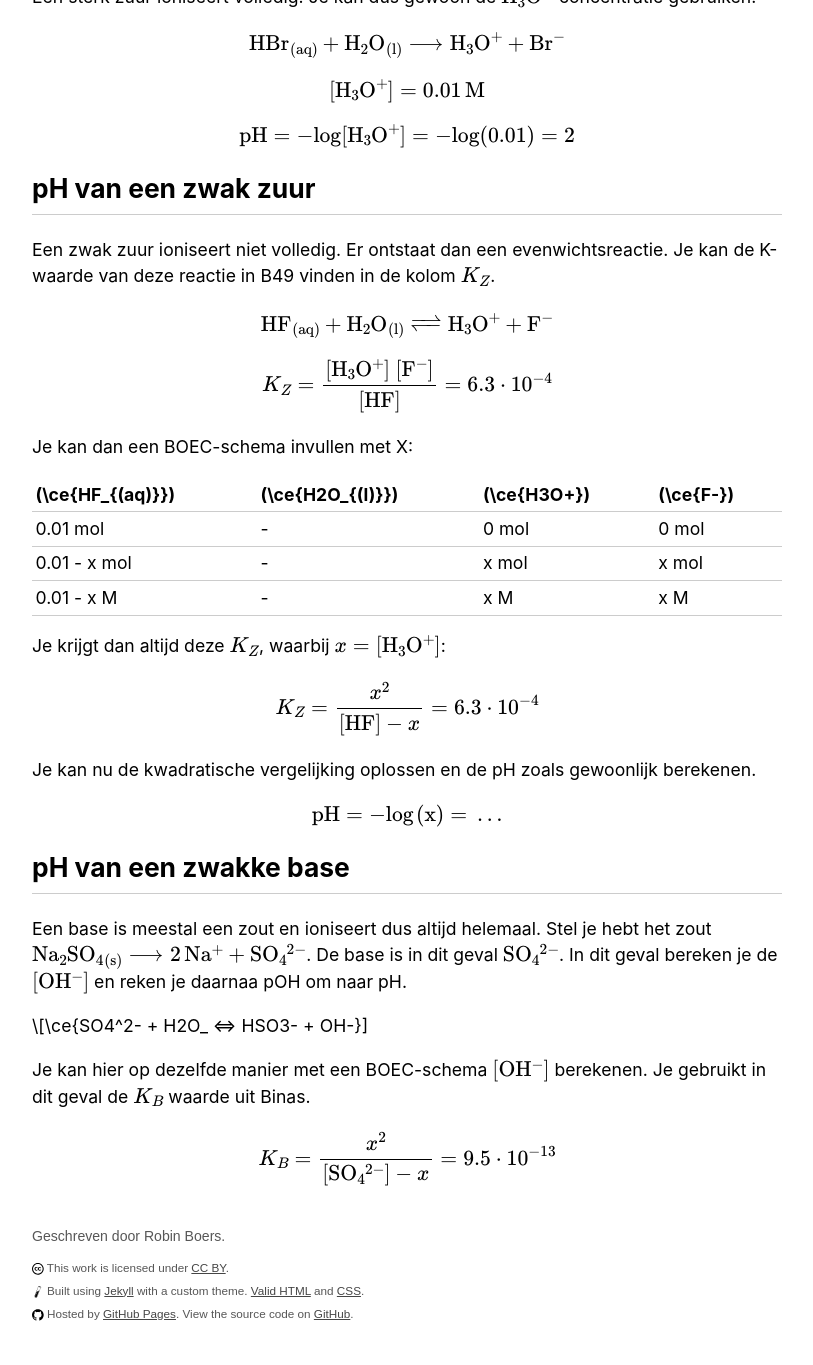
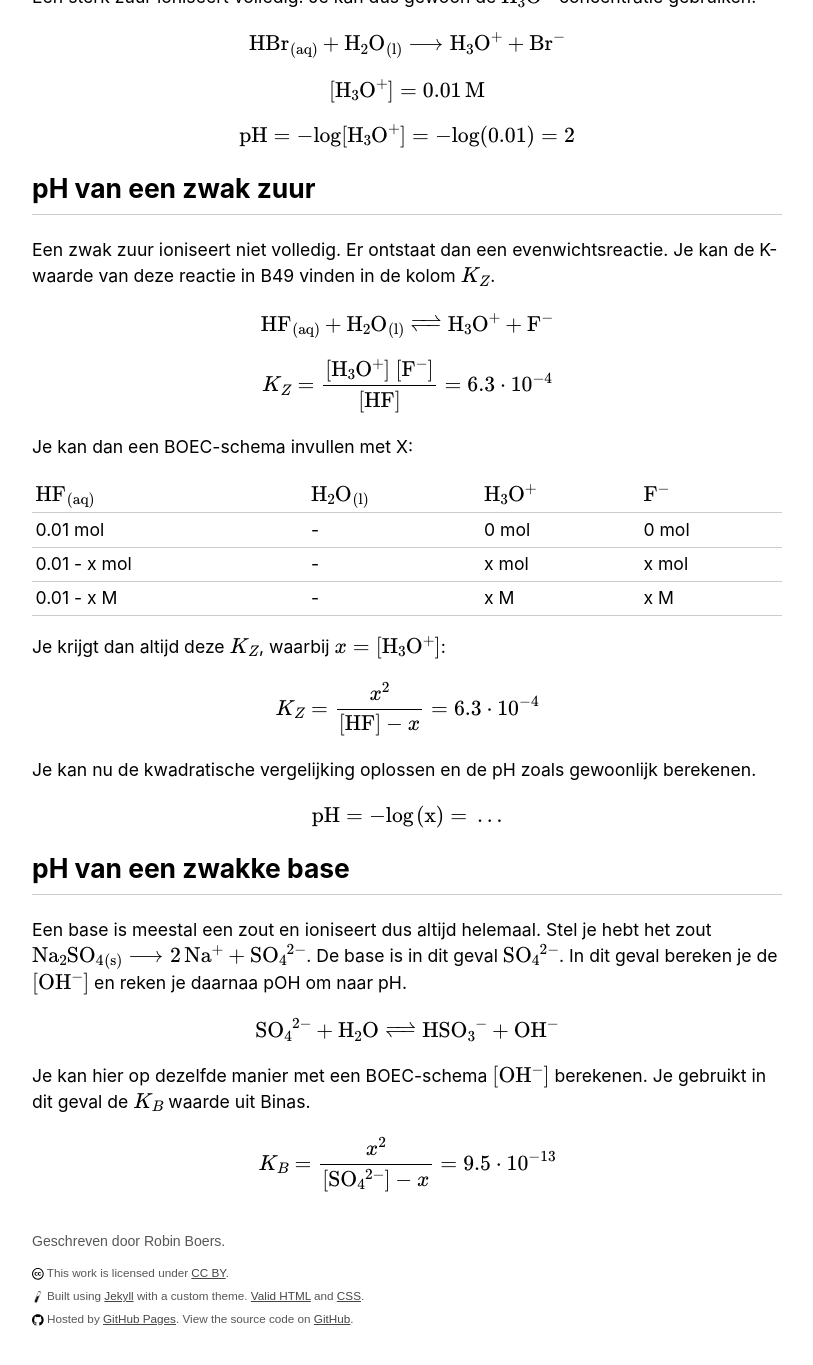
Before and after one commit to RobinBoers/school.geheimesite.nl, a Jekyll site: the page built from 5VWO/TW3/Scheikunde.md, in a window 1280 px wide and 1400 px high, scrolled down 587 px. Shown: the top 1365 px of the window, without its empty margins (233-1046 px from the left). Built offline with Jekyll 4.4.1, drawn with Linux system fonts in a browser that asks for light colours; our own code applies the rules of GitHub Pages for plain Markdown files.

Commit message:
Fix broken formulas

```diff
--- a/5VWO/TW3/Scheikunde.md
+++ b/5VWO/TW3/Scheikunde.md
@@ -28,11 +28,11 @@ Een zwak zuur ioniseert niet volledig. Er ontstaat dan een evenwichtsreactie. Je
 
 Je kan dan een BOEC-schema invullen met X:
 
-| \(\ce{HF_{(aq)}}\) | \(\ce{H2O_{(l)}}\) | \(\ce{H3O+}\) | \(\ce{F-}\) |
-|--------------------|--------------------|---------------|-------------|
-| 0.01 mol           | -                  | 0 mol         | 0 mol       |
-| 0.01 - x mol       | -                  | x mol         | x mol       |
-| 0.01 - x M         | -                  | x M           | x M         |
+| \\(\ce{HF\_{(aq)}}\\) | \\(\ce{H2O\_{(l)}}\\) | \\(\ce{H3O+}\\) | \\(\ce{F-}\\) |
+| --------------------- | --------------------- | --------------- | ------------- |
+| 0.01 mol              | -                     | 0 mol           | 0 mol         |
+| 0.01 - x mol          | -                     | x mol           | x mol         |
+| 0.01 - x M            | -                     | x M             | x M           |
 
 Je krijgt dan altijd deze \\(K_Z\\), waarbij \\(x = \ce{[H3O+]}\\):
 
@@ -44,9 +44,9 @@ Je kan nu de kwadratische vergelijking oplossen en de pH zoals gewoonlijk bereke
 
 ## pH van een zwakke base
 
-Een base is meestal een zout en ioniseert dus altijd helemaal. Stel je hebt het zout \\(\ce{Na2SO4_{(s)} -> 2Na+ + SO4^2-}\\). De base is in dit geval \\(\ce{SO4^2-}\\). In dit geval bereken je de \\(\ce{[OH-]}\\) en reken je daarnaa pOH om naar pH.
+Een base is meestal een zout en ioniseert dus altijd helemaal. Stel je hebt het zout \\(\ce{Na2SO4\_{(s)} -> 2Na+ + SO4^2-}\\). De base is in dit geval \\(\ce{SO4^2-}\\). In dit geval bereken je de \\(\ce{[OH-]}\\) en reken je daarnaa pOH om naar pH.
 
-\\[\ce{SO4^2- + H2O_{{l}} <=> HSO3- + OH-}]
+\\[\ce{SO4^2- + H2O_{{l}} <=> HSO3- + OH-}\\]
 
 Je kan hier op dezelfde manier met een BOEC-schema \\(\ce{[OH-]}\\) berekenen. Je gebruikt in dit geval de \\(K_B\\) waarde uit Binas.
 
```
